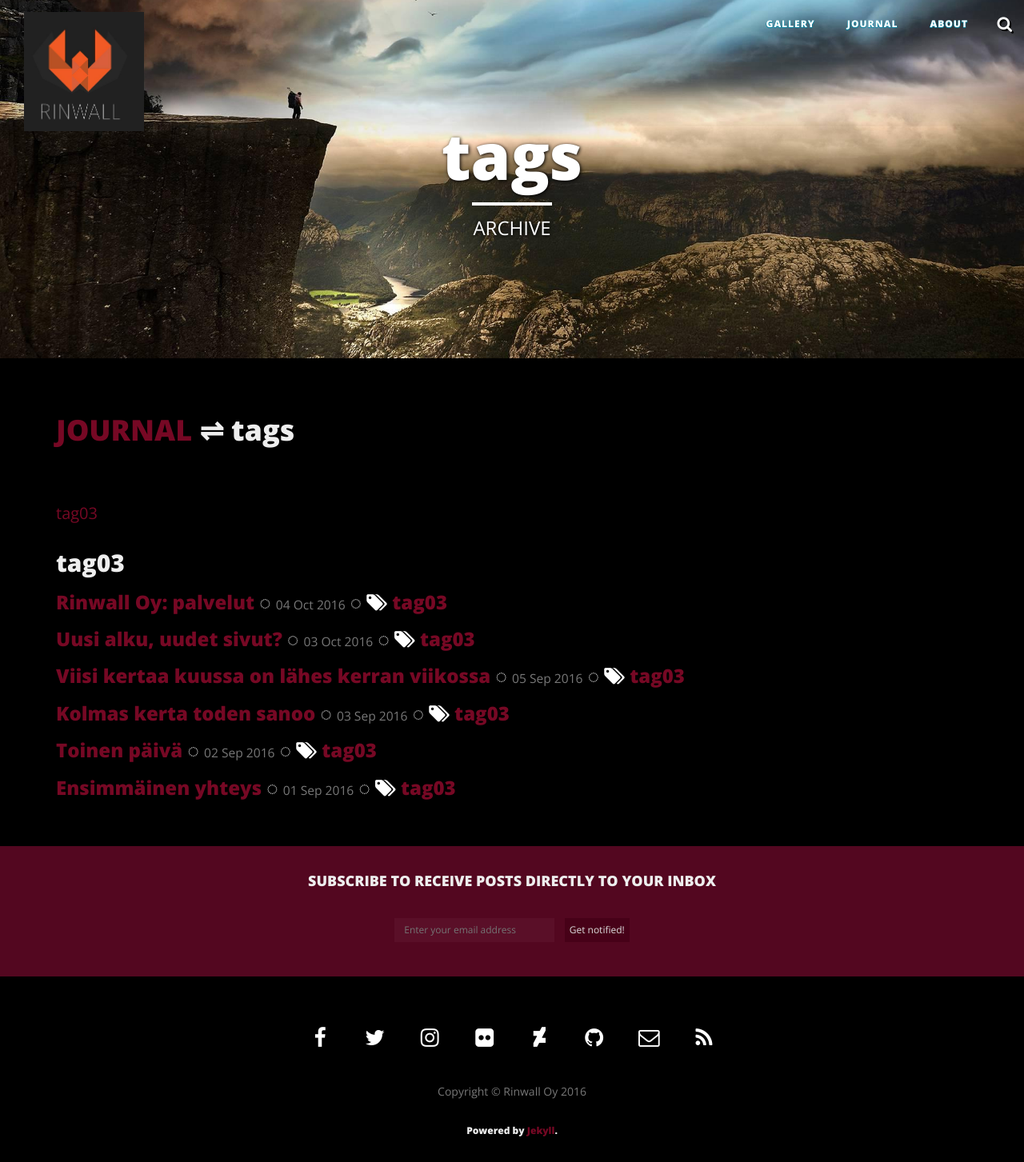
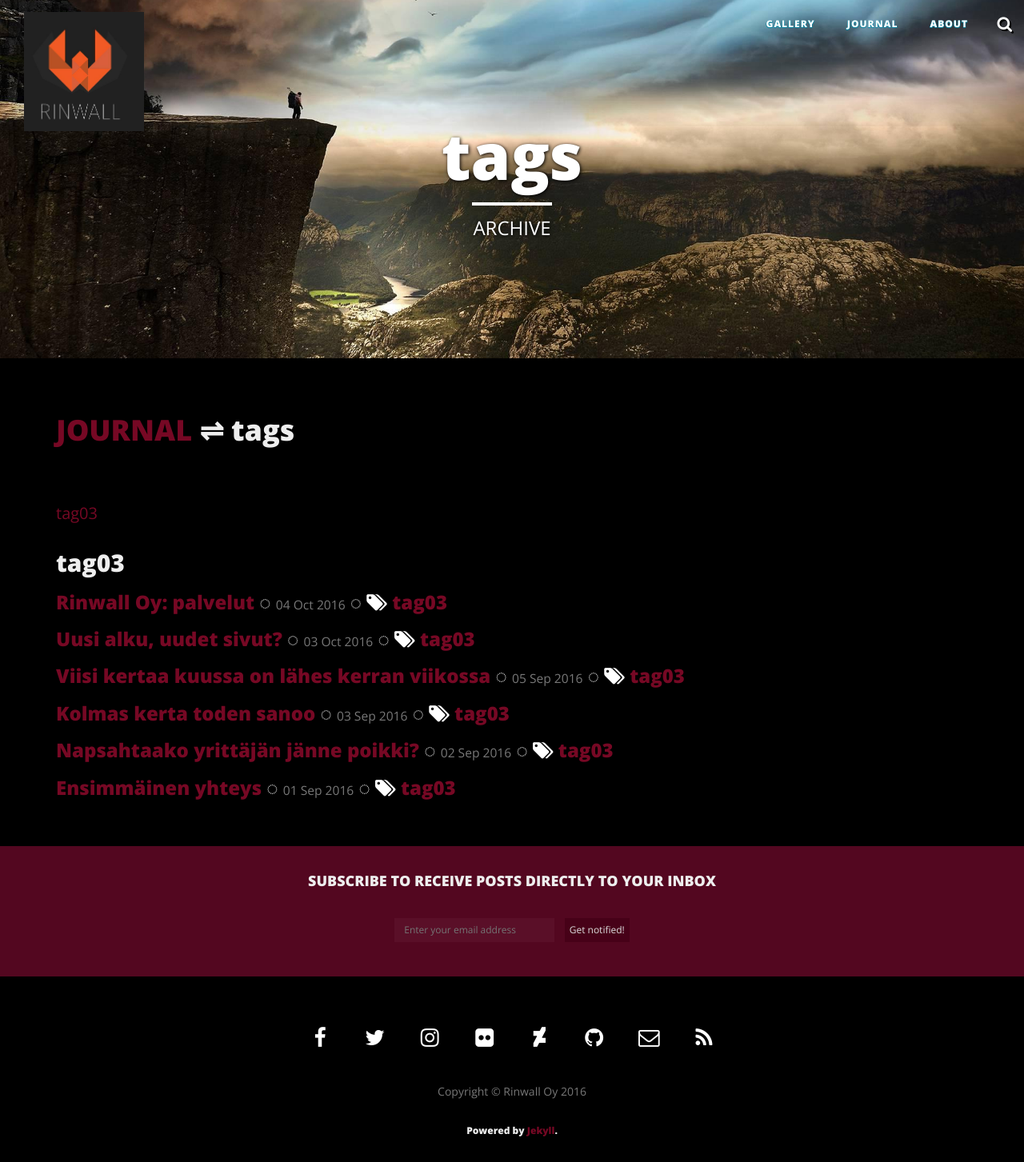
Before and after one commit to Rinwall/site, a Jekyll site: the page built from journal/tag/index.html, in a window 1280 px wide. Shown: the whole page at 80% size. Built offline with Jekyll 4.4.1, drawn with Linux system fonts in a browser that asks for light colours; nearby versions of some CDN libraries.

Commit message:
muutoksia

```diff
--- a/_posts/2016-09-02-viesti2.markdown
+++ b/_posts/2016-09-02-viesti2.markdown
@@ -1,7 +1,7 @@
 ---
 layout:     post
-title:      "Toinen päivä"
-subtitle:   "Rinwallin uusi ilme"
+title:      "Napsahtaako yrittäjän jänne poikki?"
+subtitle:   "Arjen asettamat haasteet..."
 active: journal
 image:
   feature: "300_5856.JPG"
```
